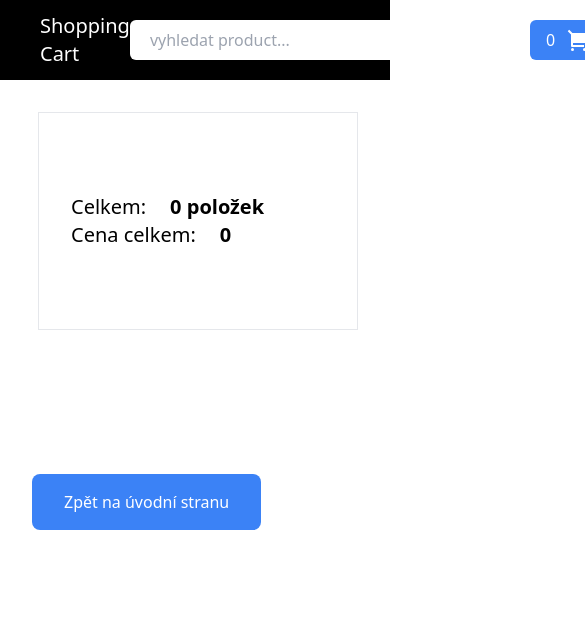
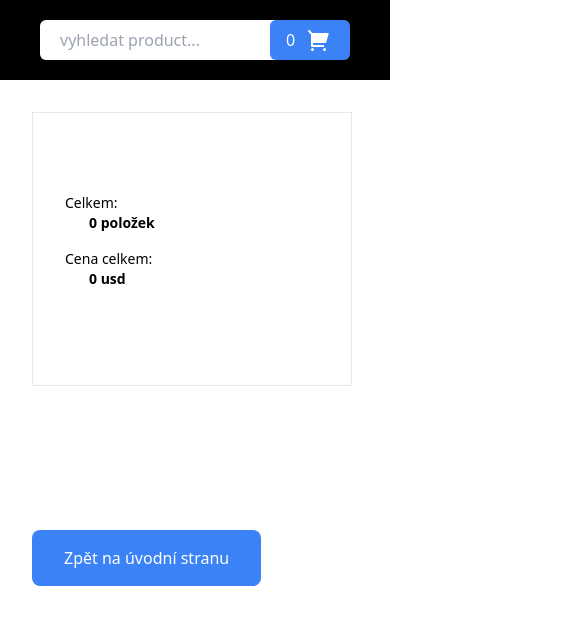
Before and after one commit to JGCZE/E_shop_new, a React (Vite) app: page /cart in a window 390 px wide. Shown: the top 624 px of the page, 585 px wide, since content can reach past the window. Built offline with nearby package versions, Linux system fonts and the light colour scheme.

Commit message:
responsive for all components

```diff
--- a/src/App.css
+++ b/src/App.css
@@ -1,6 +1,10 @@
 /* .filters {
     position: relative;
 } */
+
+*{
+    font-family: system-ui, -apple-system, BlinkMacSystemFont, 'Segoe UI', Roboto, Oxygen, Ubuntu, Cantarell, 'Open Sans', 'Helvetica Neue', sans-serif;
+}
 
 .filters > span {
     padding-bottom: 20px;
@@ -29,9 +33,25 @@
 }
 
 
-/* @media screen and (max-width: 640px) {
+@media screen and (max-width: 640px) {
     .home {
         display: flex;
         flex-direction: column;
     }
-} */
+
+    .header-logo {
+        display: none;
+    }
+
+    .header input {
+        width: 130%;
+    }
+
+    .productsContainer {
+        margin: 0 auto
+    }
+
+    #single-product {
+        width: 100%;
+    }
+}
--- a/src/components/Cart.tsx
+++ b/src/components/Cart.tsx
@@ -19,13 +19,13 @@ const Cart = () => {
 
   return (
     <>
-     <div className="home flex justify-between">
+     <div className="home flex justify-between sm:flex-col md:flex-row">
         <div className="productContainer">
           {cart.map((prod) => {
             const {id, name, image, price, fastDelivery, ratings, offer, inStock, qty} = prod
 
             return (
-              <div key={id} className="oneProduct grid grid-cols-6 text-center items-center border m-8 text-xl">
+              <div key={id} className="oneProduct grid grid-cols-6 text-center items-center border m-8 md:mt-8 mx-2 lg:mx-8 text-lg">
                   <img src={image} alt="" className="w-40 grid-cols-1"/>
                   <p className="col-span-2">{name}</p>
 
@@ -56,12 +56,12 @@ const Cart = () => {
           }
         </div>
 
-        <div className="summary border m-8 px-8 py-20 flex flex-col text-xl w-80">
-          <span className="">Celkem:
-            <span className="font-bold mx-6">{cart.length} položek</span>
+        <div className="summary border m-8 px-8 py-20 flex flex-col text-xl w-80 md:mx-2 lg:mx-8 ">
+          <span className="md: text-sm flex flex-col mb-4 lg:text-lg">Celkem:
+            <span className="font-bold mx-6 md:text-base">{cart.length} položek</span>
           </span>
-          <span>Cena celkem:
-             <span className="font-bold mx-6">{total}</span>
+          <span className="md: text-sm flex flex-col mb-4 lg:text-lg">Cena celkem:
+             <span className="font-bold mx-6 md:text-base lg:text-lg">{total} usd</span>
           </span>
           <button></button>
         </div>
--- a/src/components/Filters.tsx
+++ b/src/components/Filters.tsx
@@ -9,7 +9,7 @@ const Filters = () => {
     // const [rating, setRating] = useState(2) nahrazeno "byRaing" z Context.tsx
 
   return (
-    <div className="filters bg-blue-400 p-2 flex flex-col min-w-[250px] m-4 h-[600px] sm:m-1 sm:min-w-[100px] lg:m-2 lg:m-4">
+    <div className="filters bg-blue-400 p-2 flex flex-col min-w-[250px] m-4 h-[600px] sm:mt-4 sm:min-w-[100px] lg:mt-4 xl:w-[300px]">
         <h3 className="filter-title text-center text-2xl mt-6 mb-10 font-semibold">Filtr produktů</h3>
 
         {/* Rdio buttons - for prices - only one is possible */}
--- a/src/components/Header.tsx
+++ b/src/components/Header.tsx
@@ -16,8 +16,8 @@ const Header = () => {
 
     return (
     <>
-       <nav className='bg-black text-white flex justify-between items-center h-20 px-10'>
-          <div className="text-xl">
+       <nav className='header bg-black text-white flex justify-between items-center h-20 px-10'>
+          <div className="header-logo text-xl">
             Shopping Cart
           </div>
 
--- a/src/components/Home.tsx
+++ b/src/components/Home.tsx
@@ -28,9 +28,9 @@ const Home = () => {
   }
 
   return (
-    <div className="home flex">
+    <div className="home flex justify-center">
      <Filters />
-     <div className="productsContainer flex flex-wrap justify-around w-[78%] p-4 gap-4 sm:p-1">
+     <div className="productsContainer flex flex-wrap justify-evenly w-[78%] mt-4 p-4 gap-4 sm:p-1">
         {transformedProducts().map((prod ) => {
             return (
               <SingleProduct prod={ prod }/>
--- a/src/components/SingleProduct.tsx
+++ b/src/components/SingleProduct.tsx
@@ -8,19 +8,19 @@ const SingleProduct = ({ prod }) => {
         dispatch } = CartState();
 
   return (
-    <div key={id} className="w-[250px] mt-2 border sm:w-[90%] mt-0 md:max-w-[250px]">
+    <div key={id} className="w-[250px] mt-2 border sm:w-[90%] mt-0 md:max-w-[250px]" id="single-product">
        <img src={image} alt="" className="w-[100%]"/>
         <div className="p-4">
             <p>{name}</p>
-            <span className="text-green-800 font-bold mx-2">{price} USD</span>
             {fastDelivery ? (
-            <div>Fast Delivery</div>
-            ) : (
-            <div>4 days delivery</div>
-            )}
+                <div>Fast Delivery</div>
+                ) : (
+                    <div>4 days delivery</div>
+                    )}
             <span className="flex">
                 <Rating rating={ratings} />
             </span>
+            <div className="text-green-900 font-bold mx-2 mt-4">{price} USD</div>
 
             {/* Buttons for adding and removing */}
             <div className="cart-buttons flex">
```
